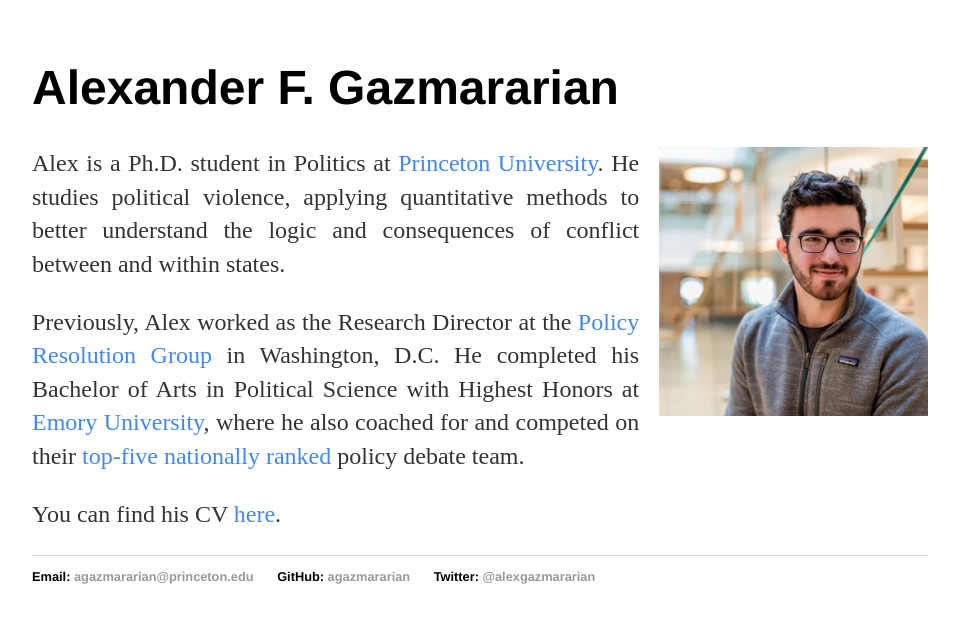
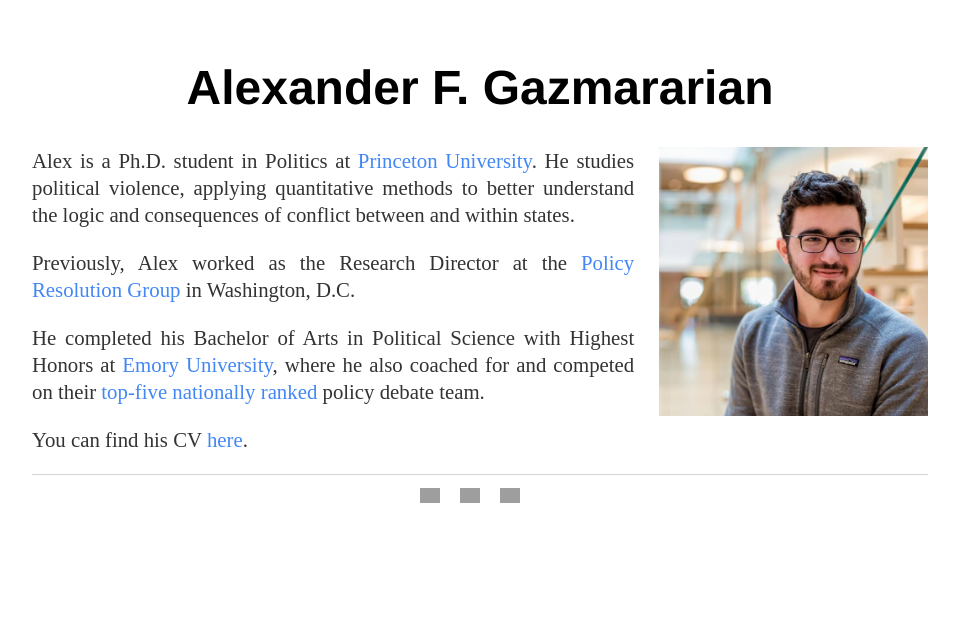
Before and after one commit to agazmararian/agazmararian.github.io, a Jekyll site: the page built from index.html, in a window 1280 px wide. Shown: the top 623 px of the page, without its empty margins (160-1119 px from the left). Built offline with Jekyll 4.4.1, drawn with Linux system fonts in a browser that asks for light colours; grey boxes are pictures that could not be loaded.

Commit message:
Add icons

```diff
--- a/_layouts/default.html
+++ b/_layouts/default.html
@@ -1,6 +1,7 @@
 <!DOCTYPE html>
 	<html>
 		<head>
+			<meta name="viewport" content="width=device-width, initial-scale=1">
 			<title>{{ page.title }}</title>
 			<!-- link to main stylesheet -->
 			<link rel="stylesheet" type="text/css" href="/css/main.css">
@@ -11,13 +12,13 @@
 			<div class="container">
 			{{ content }}
 			</div><!-- /.container -->
+		</body>
 
 			<footer>
 	    		<ul>
-	        		<li>Email: <a href="mailto:agazmararian@princeton.edu">agazmararian@princeton.edu</a></li>
-							<li>GitHub: <a href="https://github.com/agazmararian">agazmararian</a></li>
-							<li>Twitter: <a href="https://twitter.com/alexgazmararian"> @alexgazmararian</a></li>
+	        		<li><a href="mailto:agazmararian@princeton.edu" target="_blank"><img class = "icon" alt="Email Icon" src="img/mail.png"></a></li>
+							<li><a href="https://github.com/agazmararian" target="_blank"><img class = "icon" alt="GitHub Icon" src="img/github.png"></a></li>
+							<li><a href="https://twitter.com/alexgazmararian" target="_blank"><img class="icon" alt="Twitter Icon" src="img/twitter.png"></a></li>
 				</ul>
 			</footer>
-		</body>
 	</html>
--- a/css/main.css
+++ b/css/main.css
@@ -1,12 +1,21 @@
 body {
     margin: 60px auto;
     width: 70%;
+    height: 100%;
+}
+footer {
+    border-top: 1px solid #d5d5d5;
+    font-size: .8em;
+    width: auto;
+    bottom: auto;
+    text-align: center;
 }
 nav ul, footer ul {
     font-family:'Helvetica', 'Arial', 'Sans-Serif';
     padding: 0px;
     list-style: none;
     font-weight: bold;
+    display: inline-table;
 }
 nav ul li, footer ul li {
     display: inline;
@@ -27,43 +36,36 @@
     font-size: 3em;
     font-family:'Helvetica', 'Arial', 'Sans-Serif';
 }
-
 h1.name {
     font-size: 3em;
     font-family:'Helvetica', 'Arial', 'Sans-Serif';
+    text-align: center;
 }
-
-
 h2 {
     font-size: 2em;
     font-family:'Helvetica', 'Arial', 'Sans-Serif';
 }
-
-
 p {
-    font-size: 1.5em;
-    line-height: 1.4em;
+    font-size: 1.3em;
+    line-height: 1.3em;
     color: #333;
     text-align: justify;
 }
-footer {
-    border-top: 1px solid #d5d5d5;
-    font-size: .8em;
-}
-
 ul.posts {
     margin: 20px auto 40px;
     font-size: 1.5em;
 }
-
 ul.posts li {
     list-style: none;
 }
-
 img.resize {
-  position: relative;
+  position:relative;
   float: right;
   max-width: 30%;
-  max-height: 30%;
-  padding-left: 20px;
+  max-height: auto;
+  padding-left: 25px;
 }
+img.icon {
+  max-width: 20px;
+  max-height: auto;
+}
--- a/index.html
+++ b/index.html
@@ -2,9 +2,9 @@
 layout: default
 title: Alexander F. Gazmararian
 ---
-<div>
-	<img  class = "resize" alt="Alexander F. Gazmararian" src="img/prof.jpg">
-	<p>Alex is a Ph.D. student in Politics at <a class="body" href="https://politics.princeton.edu/" target="_blank">Princeton University</a>. He studies political violence, applying quantitative methods to better understand the logic and consequences of conflict between and within states. </p>
-	<p>Previously, Alex worked as the Research Director at the <a class="body" href="https://www.policyresolutiongroup.com/" target="_blank">Policy Resolution Group</a> in Washington, D.C. He completed his Bachelor of Arts in Political Science with Highest Honors at <a class="body" href="http://www.emory.edu/home/index.html" target="_blank">Emory University</a>, where he also coached for and competed on their <a class="body" href="http://barkleyforum.emory.edu/competitive_debate/success.html" target="_blank">top-five nationally ranked</a> policy debate team.</p>
-	<p>You can find his CV <a class="body" href="/files/gazmararian_cv.pdf" target="_blank">here</a>.</p>
+		<img  class = "resize" alt="Bio" src="img/prof.jpg">
+		<p>Alex is a Ph.D. student in Politics at <a class="body" href="https://politics.princeton.edu/" target="_blank">Princeton University</a>. He studies political violence, applying quantitative methods to better understand the logic and consequences of conflict between and within states. </p>
+		<p>Previously, Alex worked as the Research Director at the <a class="body" href="https://www.policyresolutiongroup.com/" target="_blank">Policy Resolution Group</a> in Washington, D.C.</p>
+		<p>He completed his Bachelor of Arts in Political Science with Highest Honors at <a class="body" href="http://www.emory.edu/home/index.html" target="_blank">Emory University</a>, where he also coached for and competed on their <a class="body" href="http://barkleyforum.emory.edu/competitive_debate/success.html" target="_blank">top-five nationally ranked</a> policy debate team.</p>
+		<p>You can find his CV <a class="body" href="/files/gazmararian_cv.pdf" target="_blank">here</a>.</p>
 </div>
```
Also changed, not shown: 2 other files.
